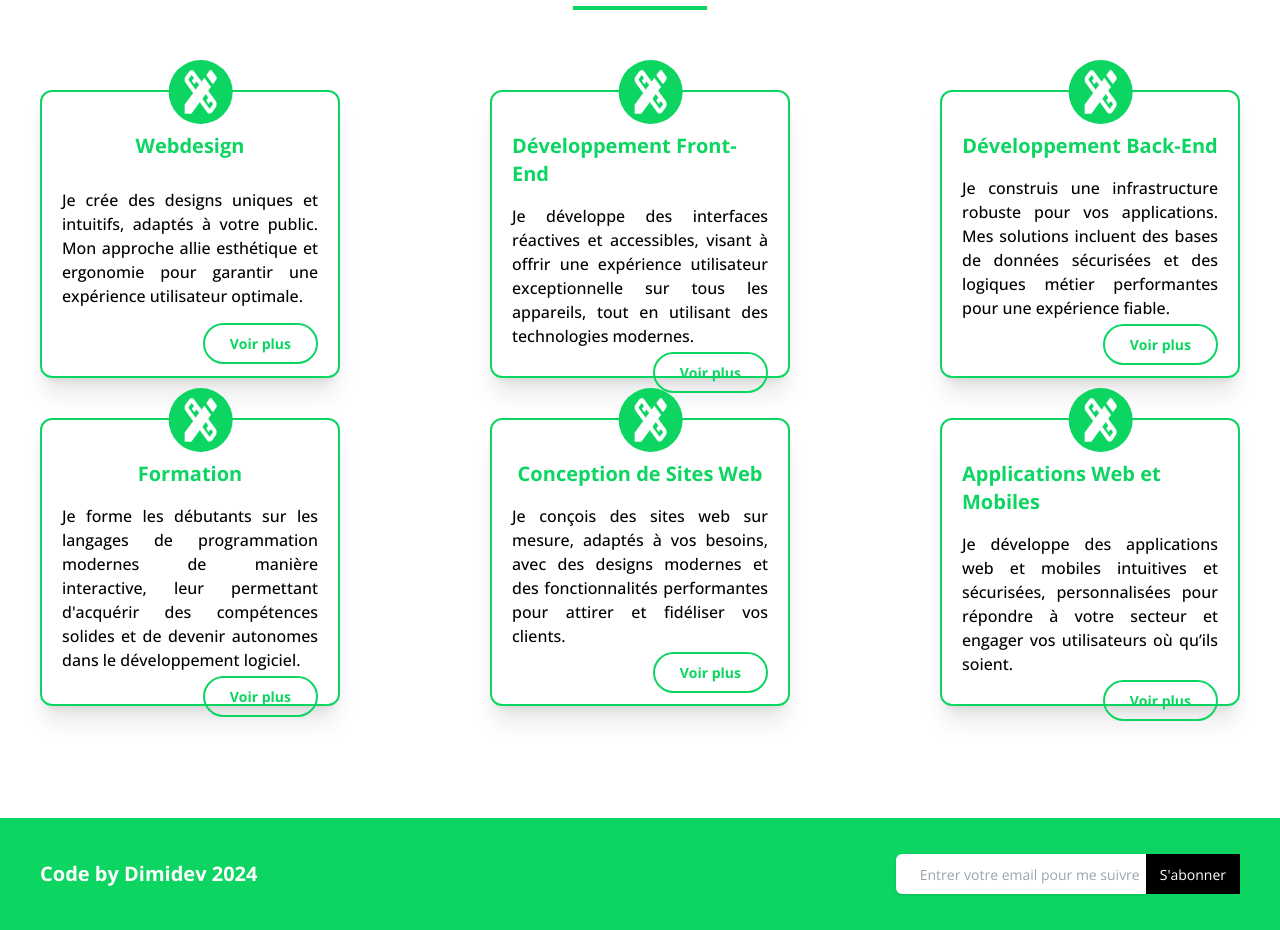
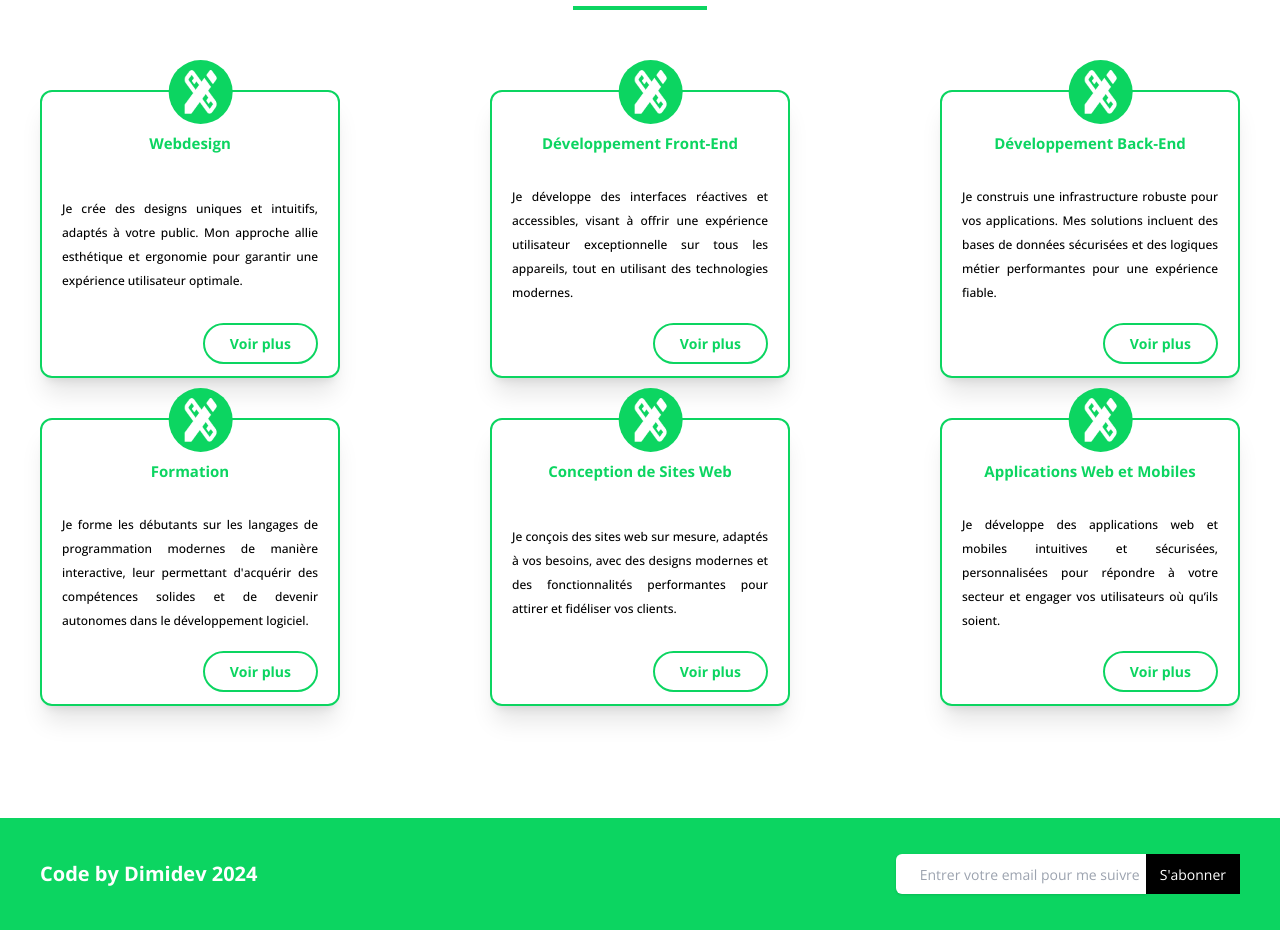
Before and after one commit to Dimitribonsou/Job_dev_Portefolio, a React (Create React App) app: page / in a window 1280 px wide. Shown: the part 1780-2710 px from the top of the page. Built offline with nearby package versions, Linux system fonts and the light colour scheme.

Commit message:
responsive de la section service corriger

```diff
--- a/src/Components/Sous-Components/ServicesItem.tsx
+++ b/src/Components/Sous-Components/ServicesItem.tsx
@@ -10,8 +10,8 @@ const ServicesItem = (props:servicetype) => {
       <div className="bg-green w-16 h-16 rounded-full absolute -top-6 left-1/2 -translate-x-1/3 -translate-y-2 flex justify-center items-center">
          <img src={croix} alt="croix" className="w-1/2"></img>
       </div>
-      <span className="text-xl font-bold mt-7 text-green mb-3">{props.title}</span>
-      <p className="text-justify text-inherit md:text-x  md:text-sm  xl:text-base font-medium">
+      <span className="service-title font-bold mt-7 text-green mb-3">{props.title}</span>
+      <p className="text-justify service-desc md:text-x  md:text-sm  xl:text-base font-medium">
         {props.description}
       </p>
       <div className="flex justify-end items-center   w-full">
--- a/src/index.scss
+++ b/src/index.scss
@@ -113,7 +113,23 @@ nav .text-link:hover
     border-bottom-right-radius: 100px;
     border-bottom-left-radius: 200px;
 }
+.service-title
+{
+     font-size:20px;
+}
 
+@media screen  and (max-width:400px){
+      .text-link{
+         font-size:10px!important;
+      }
+      .service-title{
+        font-size:15px;
+      }
+      .service-desc
+      {
+        font-size: 12px !important;
+      }
+}
 @media screen and (min-width:1000px){
  nav .text-link:hover
 {
@@ -138,3 +154,13 @@ nav .text-link:hover
         font-size: 14px;
     }
    }
+   @media screen and (min-width:1000px) and (max-width:1440px)
+   {
+    .service-title{
+        font-size:15px;
+      }
+      .service-desc
+      {
+        font-size: 12px !important;
+      }
+   }
```
